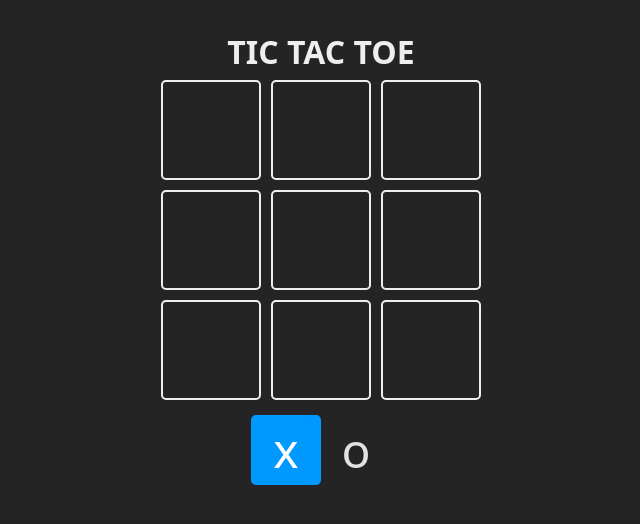
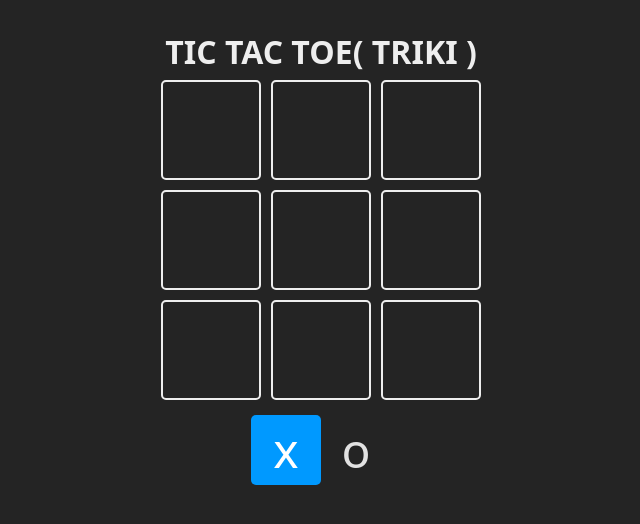
Before and after one commit to brayan-V/tic-tac-toe-GAME, a React (Vite) app: page / in a window 1280 px wide. Shown: the top 524 px of the page, without its empty margins (319-959 px from the left). Built offline with nearby package versions, Linux system fonts and the light colour scheme.

Commit message:
condicional para no sobreescribir elementos del tablero

```diff
--- a/src/App.jsx
+++ b/src/App.jsx
@@ -26,10 +26,14 @@ function App() {
   const [board, setBoard] = useState(
     Array(9).fill(null)
   );//estado inicial del tablero
-
-  const [turn, setTurn] = useState(TURNS.X)// estado inicial del turno
+// estado inicial del turno
+  const [turn, setTurn] = useState(TURNS.X)
+  // null es que no hay ganador, false es que hay un empate
+  const [winner, setWinner] = useState(null)
 
   const updateBoard = (index) =>{
+    // no actualizamos esta posicion si ya contiene algo
+    if (board[index]) return;
     // actualizamos el estado del tablero
     const newBoard = [...board]; // newBoard contiene una copia del tablero
     newBoard[index] = turn; // actualizamos el estado del tablero en la posicion del index
@@ -42,7 +46,7 @@ function App() {
 
   return (
       <main className="board">
-        <h1>TIC TAC TOE</h1>
+        <h1>TIC TAC TOE( TRIKI )</h1>
         <section className="game">
           {board.map((_, index) => {
             return (
```
